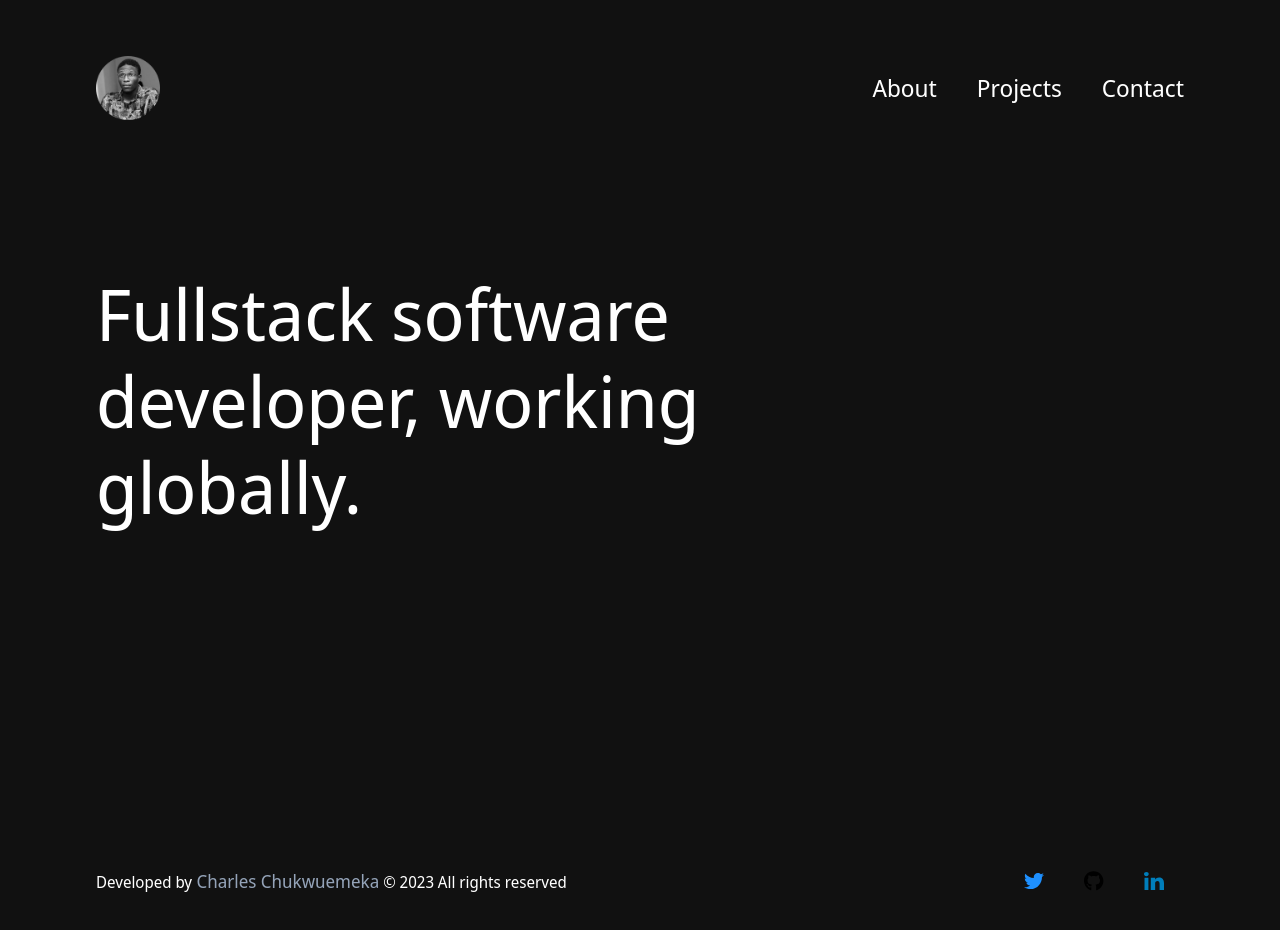
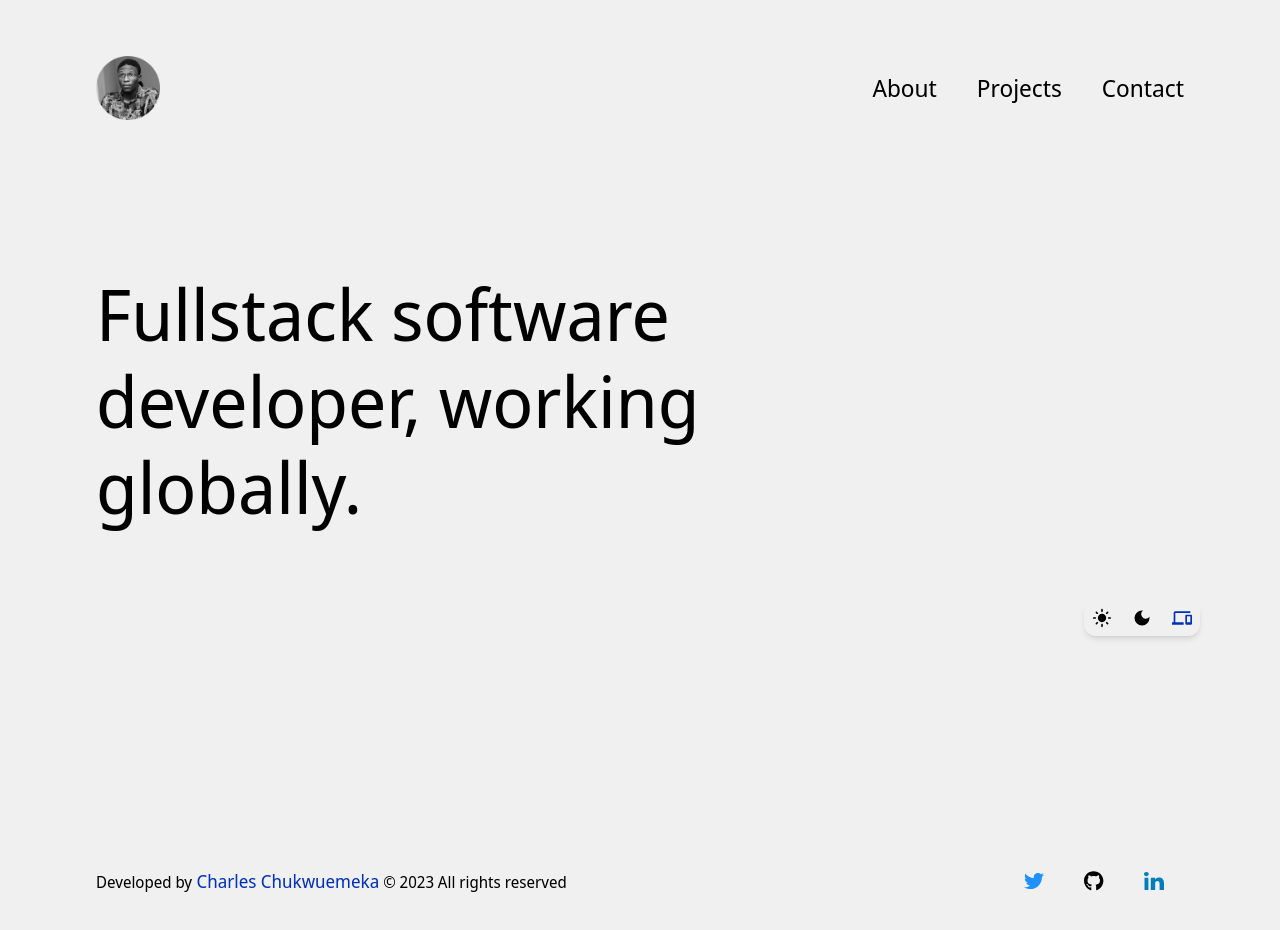
Before and after one commit to KingZedPriest/curly-journey, a Next.js app: page / in a window 1280 px wide. Shown: the top 930 px of the page. Built offline with nearby package versions, Linux system fonts and the light colour scheme.

Commit message:
Feat: Add light and darkmode

```diff
--- a/package.json
+++ b/package.json
@@ -19,6 +19,7 @@
     "postcss": "8.4.29",
     "react": "18.2.0",
     "react-dom": "18.2.0",
+    "react-icons": "^4.11.0",
     "tailwindcss": "3.3.3",
     "typescript": "5.2.2"
   },
--- a/src/app/globals.css
+++ b/src/app/globals.css
@@ -216,7 +216,7 @@ body::-webkit-scrollbar {
   background-position: -100px 100px, -100px 100px;
   transform: rotate3d(0.5, 1, 0, 30deg);
   transform: perspective(180px) rotateX(60deg) translateY(2px);
-  box-shadow: 0px 10px 10px rgb(1, 49, 182);
+  box-shadow: 0px 10px 10px #0131b6;
 }
 
 button {
--- a/src/app/layout.tsx
+++ b/src/app/layout.tsx
@@ -3,6 +3,7 @@ import type { Metadata } from 'next'
 import { Noto_Sans_Display } from "next/font/google"
 import Footer from "../components/Footer"
 import Header from "../components/Header"
+import Mode from "../components/Mode"
 
 const noto =  Noto_Sans_Display({ subsets: ['latin'] })
 
@@ -18,9 +19,10 @@ export default function RootLayout({
 }) {
   return (
     <html lang="en">
-      <body className={`${noto.className} bg-[#111111] text-white`}>
+      <body className={`${noto.className} bg-[#F0F0F0] dark:bg-[#111111] text-black dark:text-white`}>
           <Header />
         <main className='px-6 sm:px-12 md:px-18 lg:px-24'>
+          <Mode />
           {children}
         </main>
           <Footer />
--- a/src/app/page.tsx
+++ b/src/app/page.tsx
@@ -2,6 +2,7 @@ import Image from "next/image";
 
 export default function Home() {
   return (
+
     <main className="flex h-screen w-full items-center">
       <h1 className="text-3xl font-medium leading sm:text-4xl md:text-5xl lg:text-7xl xl:w-[70%]">
         Fullstack software developer, working globally.
--- a/src/components/Footer.tsx
+++ b/src/components/Footer.tsx
@@ -5,7 +5,7 @@ export default function Footer() {
         <div>
           <p className="text-center">
             Developed by
-            <span className="text-sm font-medium text-slate-400 md:text-base lg:text-lg"> Charles Chukwuemeka
+            <span className="text-sm font-medium text-[#0131b6] md:text-base lg:text-lg"> Charles Chukwuemeka
             </span> &#169; 2023 All rights reserved
           </p>
         </div>
--- /dev/null
+++ b/src/components/Mode.tsx
@@ -0,0 +1,65 @@
+"use client";
+import { useState, useEffect } from "react";
+
+import { MdDarkMode } from "react-icons/md";
+import { MdLightMode } from "react-icons/md";
+import { MdDevices } from "react-icons/md";
+
+export default function Mode() {
+  const [theme, setTheme] = useState<string>("system");
+  const element = document.documentElement;
+  const defaultMode = window.matchMedia("(prefers-color-scheme: dark)");
+  useEffect(() => {
+    switch (theme) {
+      case "dark":
+        element.classList.add("dark");
+        localStorage.setItem("theme", "dark");
+        break;
+      case "light":
+        element.classList.remove("dark");
+        localStorage.setItem("theme", "light");
+        break;
+      default:
+        localStorage.removeItem("theme");
+        break;
+    }
+  }, [theme, element]);
+  function onWindowMatch() {
+    if (
+      localStorage.theme === "dark" ||
+      (!("theme" in localStorage) && defaultMode.matches)
+    ) {
+      element.classList.add("dark");
+    } else {
+      element.classList.remove("dark");
+    }
+  }
+  onWindowMatch()
+  return (
+    <main className="right-20 top-3/4 hidden sm:fixed sm:block">
+      <div className="flex gap-5 rounded-xl bg-inherit p-2 shadow-md">
+        <MdLightMode
+          onClick={() => setTheme("light")}
+          className={`${
+            theme === "light" ? "text-[#0131b6]" : "text-inherit"
+          } cursor-pointer`}
+          size={20}
+        />
+        <MdDarkMode
+          onClick={() => setTheme("dark")}
+          className={`${
+            theme === "dark" ? "text-[#0131b6]" : "text-inherit"
+          } cursor-pointer`}
+          size={20}
+        />
+        <MdDevices
+          onClick={() => setTheme("system")}
+          className={`${
+            theme === "system" ? "text-[#0131b6]" : "text-inherit"
+          } cursor-pointer`}
+          size={20}
+        />
+      </div>
+    </main>
+  );
+}
--- a/tailwind.config.ts
+++ b/tailwind.config.ts
@@ -1,6 +1,7 @@
 import type { Config } from 'tailwindcss'
 
 const config: Config = {
+  darkMode: 'class',
   content: [
     './src/pages/**/*.{js,ts,jsx,tsx,mdx}',
     './src/components/**/*.{js,ts,jsx,tsx,mdx}',
```
Also changed, not shown: 1 other file (tests, documents, lock files or other folders).
